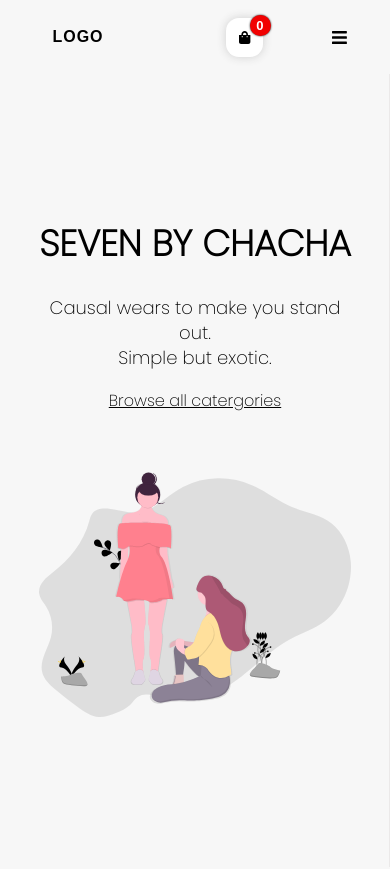
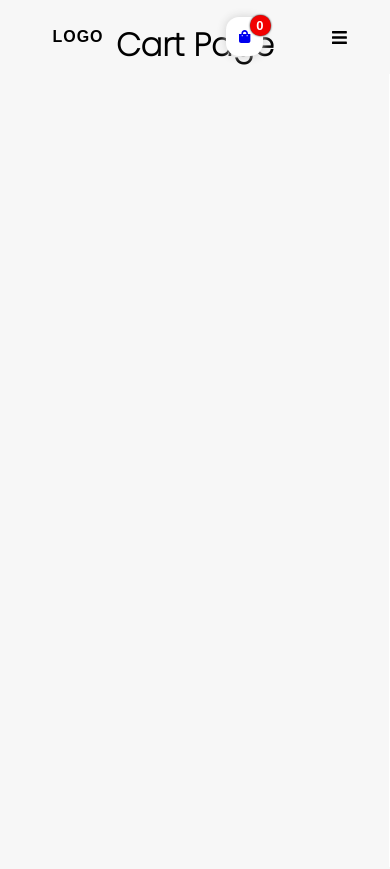
Before and after one commit to Ebubechi123/Seven-By-Chahca, a React (Create React App) app: page /cart in a window 390 px wide. Shown: the top 869 px of the page. Built offline with nearby package versions, Linux system fonts and the light colour scheme; a web font is replaced by a local one.

Commit message:
created pages and added routing

```diff
--- a/src/App.js
+++ b/src/App.js
@@ -1,12 +1,19 @@
 import './App.css';
+import React from 'react';
+import { Switch } from "react-router-dom";
 import Header from './Component/Header/Header';
 import MainSection from './Component/MainSection/MainSection';
+import Routes from './Routes/Routes';
+import Nav from './Component/Nav/Nav';
 
 function App() {
   return (
     <div className="App">
-      <Header />
-      <MainSection />
+      <Nav/>
+      <Switch >
+      {/* <Header /> */}
+      <Routes/>
+      </Switch>
     </div>
   );
 }
--- a/src/Component/Header/Header.js
+++ b/src/Component/Header/Header.js
@@ -23,7 +23,7 @@ const Header = () => {
       <div className="header-wrapper">
           <div className="header">
               <header>
-              <Nav className="nav"/>
+              {/* <Nav className="nav"/> */}
               <div className="hero">
                   <div className="col-1">
                       <div className="hero-title">
--- a/src/Component/MainSection/MainSection.js
+++ b/src/Component/MainSection/MainSection.js
@@ -7,9 +7,11 @@ import Button from '../Button/Button';
 import Form from '../Input/Form';
 import Footer from '../Footer/Footer';
 import Carousel from '../Carousel/Carousel';
+import Header from '../Header/Header';
 const MainSection = () => {
     return (
         <>
+        <Header />
       <div className="main-section">
        <div className="catergory">
           <div className="small-container">
--- a/src/Component/Nav/Nav.css
+++ b/src/Component/Nav/Nav.css
@@ -153,9 +153,10 @@ nav{
     .nav-slidein{
         position: absolute;
          top: 74px;
-        background-color: rgb(235, 233, 233);
+         background-color: white;
+        /* background-color: rgb(235, 233, 233); */
         height: 94vh;
-        width: 90%;
+        width: 100%;
         right: 1px;
         z-index: -1;
         transform: translateX(0%);
@@ -166,7 +167,8 @@ nav{
         position: absolute;
          top: 74px;
          color: black;
-        background-color: rgb(235, 233, 233);
+        /* background-color: rgb(235, 233, 233);
+    */       background-color: white;
 
         height: 94vh;
         width: 90%;
--- a/src/Component/Nav/Nav.js
+++ b/src/Component/Nav/Nav.js
@@ -1,4 +1,5 @@
 import React,{useState,useEffect,useContext} from 'react';
+import {Link} from "react-router-dom"
 import { CartIcon,MenuIcon } from '../Icons/Icon';
 import { ProductStateProvider } from "../../StateMangement/ProductState";
 import "./Nav.css"
@@ -56,7 +57,9 @@ const Nav = () => {
                         <div className="cart-no">
                             <p>{product.length}</p>
                         </div>
-                        <CartIcon />
+                       <Link to="/cart">
+                       <CartIcon />
+                       </Link>
                     </div>
                     <div onClick={MenuHandler} className="menu">
                         <MenuIcon  />
--- /dev/null
+++ b/src/Pages/Cart/Cart.js
@@ -0,0 +1,12 @@
+import React from 'react';
+
+const Cart = () => {
+    return (
+
+        <>
+        <h1>Cart Page</h1>
+        </>
+     );
+}
+
+export default Cart;
--- /dev/null
+++ b/src/Routes/Routes.js
@@ -0,0 +1,17 @@
+import React from 'react';
+import { Route } from "react-router-dom";
+import MainSection from '../Component/MainSection/MainSection';
+import Cart from '../Pages/Cart/Cart';
+
+const Routes = () => {
+    return (
+
+        <>
+    <Route exact={true} path="/" component={MainSection} />
+    <Route exact={true} path="/cart" component={Cart}/>
+
+        </>
+     );
+}
+
+export default Routes;
--- a/src/index.js
+++ b/src/index.js
@@ -4,12 +4,15 @@ import './index.css';
 import App from './App';
 import reportWebVitals from './reportWebVitals';
 import { ProductState } from "./StateMangement/ProductState";
+import {BrowserRouter} from "react-router-dom"
 
 ReactDOM.render(
   <React.StrictMode>
+    <BrowserRouter>
     <ProductState>
     <App />
     </ProductState>
+    </BrowserRouter>
   </React.StrictMode>,
   document.getElementById('root')
 );
```
Also changed, not shown: src/Pages/Cart/Cart.css (added), 1 other file (tests, documents, lock files or other folders).
